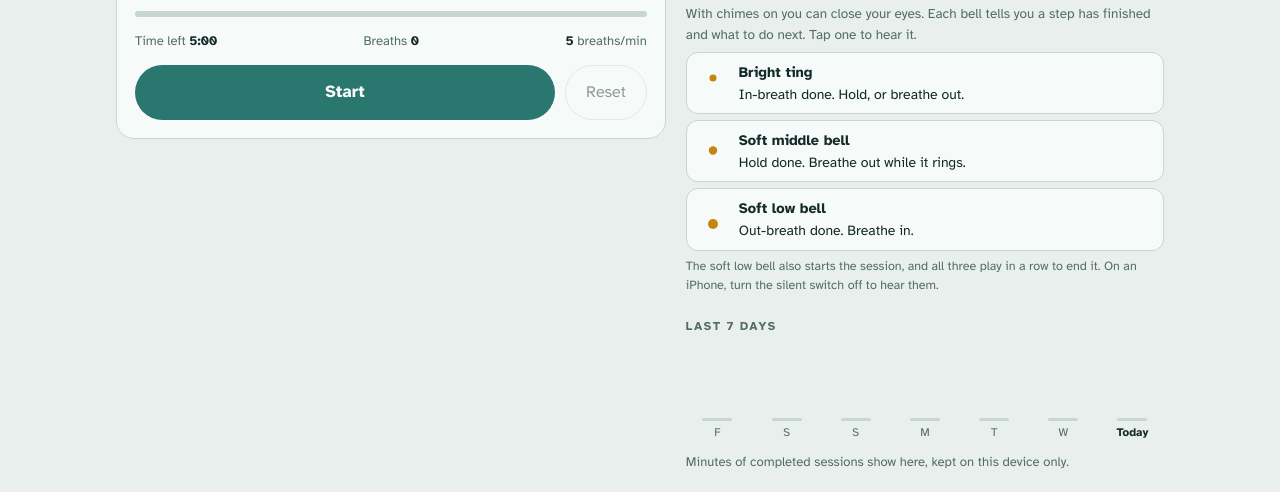
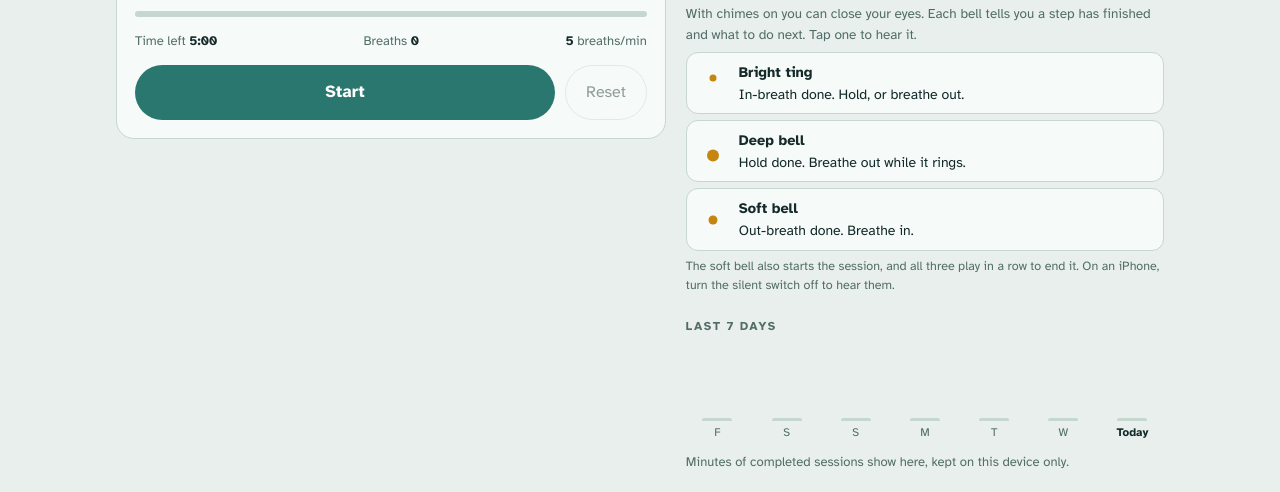
Before and after one commit to Andynic01/lymph-pump-breathing, a plain HTML site: page index.html in a window 1280 px wide. Shown: the part 727-1219 px from the top of the page. Drawn offline with nearby package versions, Linux system fonts and the light colour scheme.

Commit message:
Hold chime: deep bass bell
Co-Authored-By: Claude Opus 5.5 <noreply@anthropic.com>

```diff
--- a/index.html
+++ b/index.html
@@ -199,9 +199,9 @@ button:focus-visible, input:focus-visible + span, .chip:focus-visible { outline:
         <div class="bells" id="bells">
           <p>With chimes on you can close your eyes. Each bell tells you a step has finished and what to do next. Tap one to hear it.</p>
           <button type="button" class="bell" id="bell-inh" data-bell="inh"><svg class="pip" viewBox="0 0 28 22" aria-hidden="true"><circle cx="14" cy="6" r="3.5"/></svg><span><b>Bright ting</b> In-breath done. Hold, or breathe out.</span></button>
-          <button type="button" class="bell" id="bell-hold" data-bell="hold"><svg class="pip" viewBox="0 0 28 22" aria-hidden="true"><circle cx="14" cy="10.5" r="4.2"/></svg><span><b>Soft middle bell</b> Hold done. Breathe out while it rings.</span></button>
-          <button type="button" class="bell" id="bell-exh" data-bell="exh"><svg class="pip" viewBox="0 0 28 22" aria-hidden="true"><circle cx="14" cy="15" r="5"/></svg><span><b>Soft low bell</b> Out-breath done. Breathe in.</span></button>
-          <p class="small">The soft low bell also starts the session, and all three play in a row to end it. On an iPhone, turn the silent switch off to hear them.</p>
+          <button type="button" class="bell" id="bell-hold" data-bell="hold"><svg class="pip" viewBox="0 0 28 22" aria-hidden="true"><circle cx="14" cy="15.5" r="6"/></svg><span><b>Deep bell</b> Hold done. Breathe out while it rings.</span></button>
+          <button type="button" class="bell" id="bell-exh" data-bell="exh"><svg class="pip" viewBox="0 0 28 22" aria-hidden="true"><circle cx="14" cy="11" r="4.5"/></svg><span><b>Soft bell</b> Out-breath done. Breathe in.</span></button>
+          <p class="small">The soft bell also starts the session, and all three play in a row to end it. On an iPhone, turn the silent switch off to hear them.</p>
         </div>
       </div>
 
@@ -366,7 +366,7 @@ button:focus-visible, input:focus-visible + span, .chip:focus-visible { outline:
   }
   // three sounds that differ in kind and rhythm, not just pitch, so they're easy to tell apart with eyes closed
   //   inh  -> one bright, high "ting" (small glass bell)
-  //   hold -> a middle glass bell that rings on through the whole out-breath
+  //   hold -> a deep bass bell that rings on through the whole out-breath
   //   exh  -> the same glass bell an octave lower, softer onset and a longer fade
   function voice(t, partials, peak, attack, decay, level) {
     const out = ac.createGain(); out.connect(ac.destination);
@@ -386,8 +386,10 @@ button:focus-visible, input:focus-visible + span, .chip:focus-visible { outline:
       if (name === 'inh') {
         voice(t, [[1318.5, 1], [2637, 0.25], [3633, 0.08]], 0.16, 0.004, 1.8, level);
       } else if (name === 'hold') {
-        // two partials a breath apart give a slow shimmer, so the long ring sounds alive rather than flat
-        voice(t, [[880, 1], [881.2, 0.6], [1760, 0.12], [2423, 0.04]], 0.15, 0.03, Math.max(2, ring || S.exh), level);
+        // deep bell on A2. Phone speakers can't play 110 Hz itself, so the 220/330/440 harmonics carry the
+        // bass there (the ear fills in the missing low note); headphones get the real thing.
+        // Partials a fraction of a hertz apart give a slow shimmer so the long ring sounds alive.
+        voice(t, [[110, 1], [110.5, 0.7], [220, 0.65], [220.8, 0.35], [303.6, 0.18], [330, 0.25], [440, 0.1]], 0.24, 0.05, Math.max(2, ring || S.exh), level);
       } else {
         voice(t, [[659.3, 1], [1318.5, 0.18], [1816, 0.05]], 0.17, 0.03, 3.2, level);
       }
--- a/sw.js
+++ b/sw.js
@@ -1,5 +1,5 @@
 /* Lymph Pump Breathing: offline support. Built by build.py; version changes with the content. */
-const CACHE = "lymphbreath-c30c1e4408", FONTS = "lymphbreath-fonts";
+const CACHE = "lymphbreath-df5e880026", FONTS = "lymphbreath-fonts";
 const SHELL = ["./", "index.html", "manifest.webmanifest", "icons/apple-touch-icon.png", "icons/icon-192.png", "icons/icon-512.png", "icons/icon-maskable-512.png"];
 self.addEventListener("install", e => { e.waitUntil(caches.open(CACHE).then(c => c.addAll(SHELL)).then(() => self.skipWaiting())); });
 self.addEventListener("activate", e => {
```
